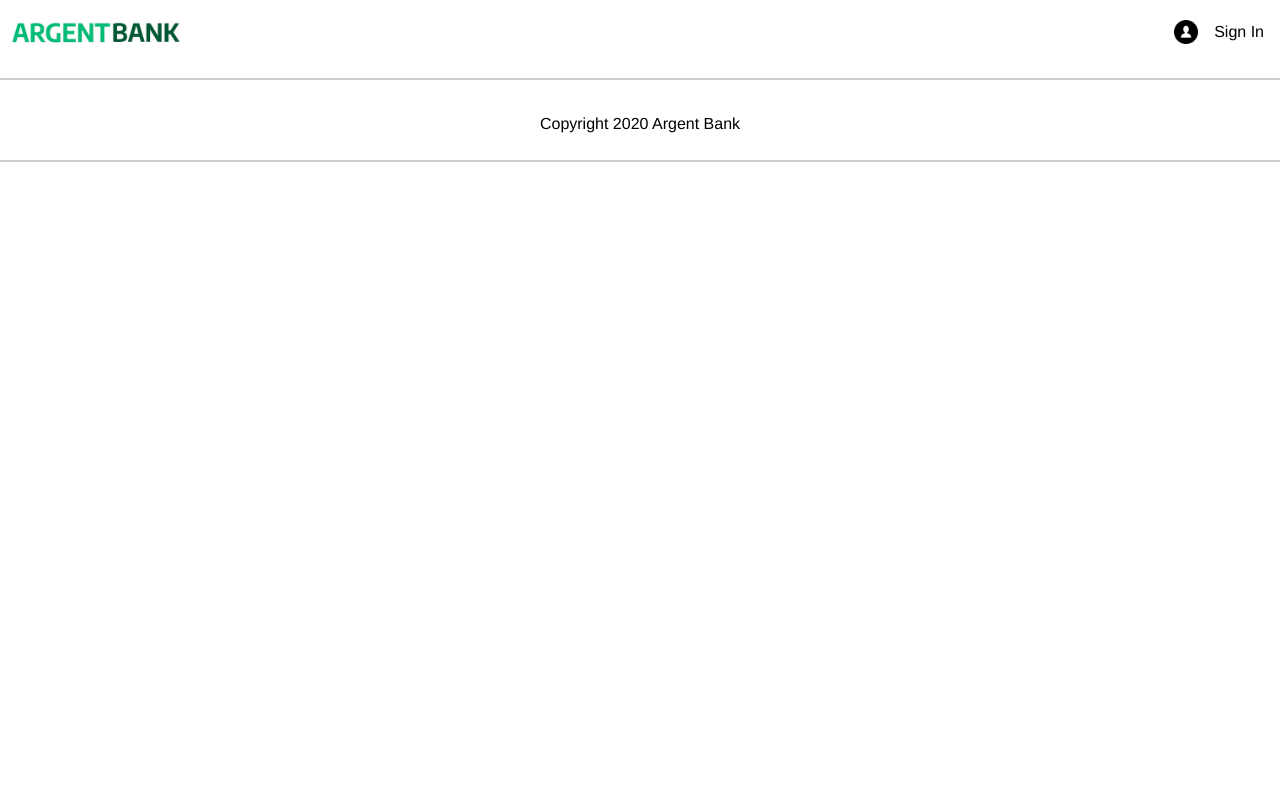
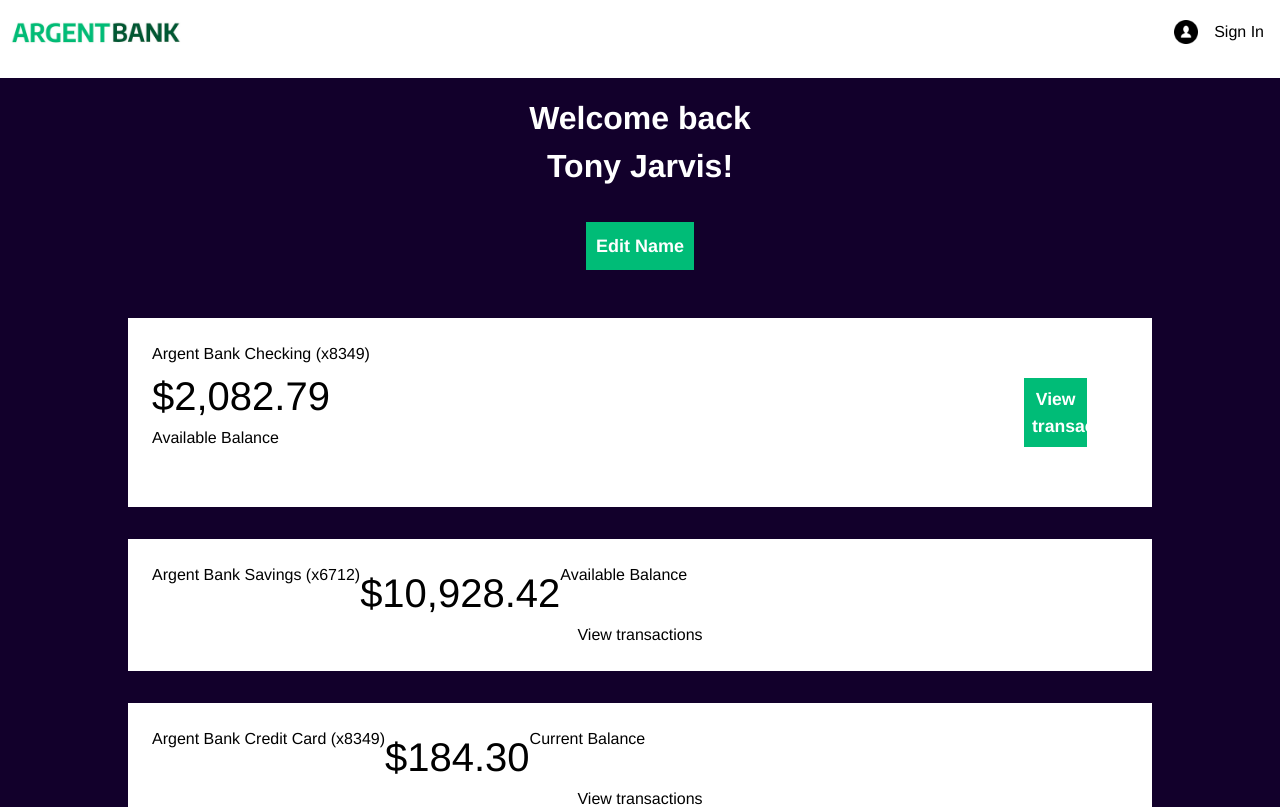
Before and after one commit to Berkpigh/IntWebP11_1, a React (Vite) app in the folder client/: page /user in a window 1280 px wide. Shown: the top 807 px of the page. Built offline with nearby package versions, Linux system fonts and the light colour scheme.

Commit message:
user 1/3

```diff
--- a/client/src/App.jsx
+++ b/client/src/App.jsx
@@ -2,6 +2,7 @@ import { BrowserRouter, Routes, Route } from 'react-router-dom'
 import Home from './pages/Home'
 import SignIn from './pages/SignIn'
 import SignUp from './pages/SignUp'
+import User from './pages/User'
 import Header from './components/Header'
 import Footer from './components/Footer'
 // import PrivateRoute from './components/PrivateRoute'
@@ -15,6 +16,7 @@ export default function App() {
         <Route path="/" element={<Home />} />
         <Route path="/login" element={<SignIn />} />
         <Route path="/signup" element={<SignUp />} />
+        <Route path="/user" element={<User />} />
       </Routes>
       <Footer />
     </BrowserRouter>
--- a/client/src/pages/SignIn.jsx
+++ b/client/src/pages/SignIn.jsx
@@ -34,7 +34,7 @@ const SignIn = () => {
         return
       }
       dispatch(signInSuccess(data))
-      navigate('/')
+      navigate('/User')
     } catch (error) {
       dispatch(signInFailure(error))
     }
@@ -49,7 +49,7 @@ const SignIn = () => {
             alt="profile utilisateur"
           />
           <h1 className="my-4">Sign In</h1>
-          <form>
+          <form onSubmit={handleSubmit}>
             <div className="flex flex-col text-left mb-4">
               <label className="font-bold" htmlFor="username">
                 Username
@@ -58,6 +58,7 @@ const SignIn = () => {
                 className="border-black border p-5px"
                 type="text"
                 id="username"
+                onChange={handleChange}
               />
             </div>
             <div className="flex flex-col text-left mb-4">
@@ -68,6 +69,7 @@ const SignIn = () => {
                 className="border-black border p-5px"
                 type="password"
                 id="password"
+                onChange={handleChange}
               />
             </div>
             <div className="flex">
--- /dev/null
+++ b/client/src/pages/User.jsx
@@ -0,0 +1,65 @@
+const User = () => {
+  return (
+    <div className="flex-1 bg-dark min-h-screen">
+      <div className="text-grey-fff mb-8">
+        <h1 className="block text-2em font-bold p-4">
+          Welcome back
+          <br />
+          Tony Jarvis!
+        </h1>
+        <button className="text-grey-fff my-4 w-auto p-2.5 text-lg font-bold bg-submit">
+          Edit Name
+        </button>
+      </div>
+      {/* <h2 className="sr-only">Accounts</h2> */}
+      <section
+        className="bg-fff w-4/5 m-auto p-6 box-border text-left mb-8
+                    grid grid-cols-2"
+      >
+        <div className="flex-un flex-col w-full">
+          <h3 className="m-0 p-0 text-base font-normal">
+            Argent Bank Checking (x8349)
+          </h3>
+          <p className="m-0 text-2.5rem">$2,082.79</p>
+          <p className="m-0">Available Balance</p>
+        </div>
+        <div className="pl-96 py-5 w-11/12">
+          <button className="block w-full p-2 text-1.1rem font-bold my-4 bg-submit text-grey-fff">
+            View transactions
+          </button>
+        </div>
+      </section>
+      <section
+        className="flex flex-col justify-between items-center bg-fff
+                          w-4/5 m-auto p-6 box-border text-left mb-8"
+      >
+        <div className="flex w-full">
+          <h3 className="m-0 p-0 text-base font-normal">
+            Argent Bank Savings (x6712)
+          </h3>
+          <p className="m-0 text-2.5rem">$10,928.42</p>
+          <p className="m-0">Available Balance</p>
+        </div>
+        <div className="account-content-wrapper cta">
+          <button className="transaction-button">View transactions</button>
+        </div>
+      </section>
+      <section
+        className="flex flex-col justify-between items-center bg-fff
+                          w-4/5 m-auto p-6 box-border text-left mb-8"
+      >
+        <div className="flex w-full">
+          <h3 className="m-0 p-0 text-base font-normal">
+            Argent Bank Credit Card (x8349)
+          </h3>
+          <p className="m-0 text-2.5rem">$184.30</p>
+          <p className="m-0">Current Balance</p>
+        </div>
+        <div className="account-content-wrapper cta">
+          <button className="transaction-button">View transactions</button>
+        </div>
+      </section>
+    </div>
+  )
+}
+export default User
--- a/client/tailwind.config.js
+++ b/client/tailwind.config.js
@@ -4,6 +4,11 @@ export default {
   theme: {
     fontFamily: {
       sans: ['Avenir', 'Helvetica', 'Arial', 'sans-serif'],
+    },
+    fontSize: {
+      '2em': '2em',
+      '2.5rem': '2.5rem',
+      '1.1rem': '1.1rem',
     },
     colors: {
       grey: {
@@ -34,9 +39,14 @@ export default {
     backgroundColor: {
       dark: '#12002b',
       submit: '#00bc77',
+      fff: '#fff',
     },
     padding: {
       '5px': '5px',
+    },
+    flex: {
+      zero: '0',
+      un: '1',
     },
     extend: {
       backgroundImage: {
```
